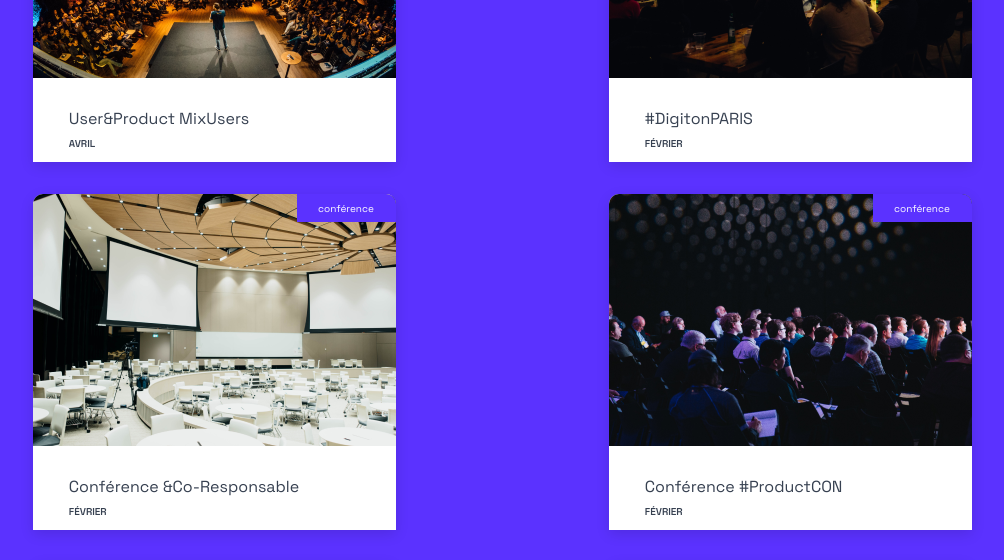
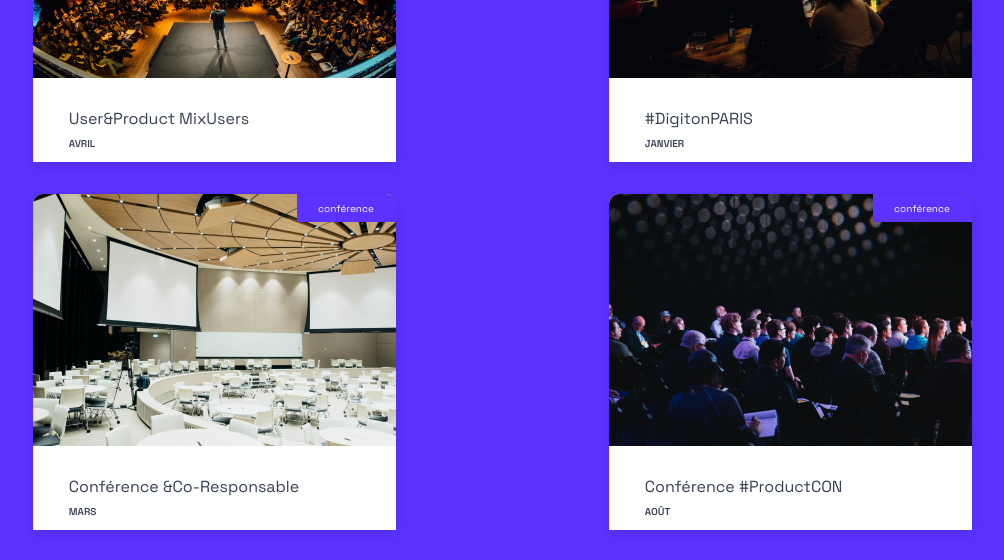
Before and after one commit to Iskandar835/724-events, a React (Create React App) app: page / in a window 1280 px wide. Shown: the part 2180-2740 px from the top of the page, without its empty margins (138-1142 px from the left). Built offline with nearby package versions, Linux system fonts and the light colour scheme.

Commit message:
Traitements en cours des erreurs reperée en test sur les composant Events, EventsCards, FooterCard

```diff
--- a/src/components/EventCard/index.js
+++ b/src/components/EventCard/index.js
@@ -5,7 +5,7 @@ import "./style.scss";
 const EventCard = ({
   imageSrc,
   imageAlt,
-  periode,
+  date = new Date(),
   title,
   label,
   small = false,
@@ -22,7 +22,7 @@ const EventCard = ({
       </div>
       <div className="EventCard__descriptionContainer">
         <div className="EventCard__title">{title}</div>
-        <div className="EventCard__month">{periode}</div>
+        <div className="EventCard__month">{date}</div>
       </div>
     </div>
   );
@@ -30,7 +30,7 @@ const EventCard = ({
 EventCard.propTypes = {
   imageSrc: PropTypes.string,
   imageAlt: PropTypes.string,
-  periode: PropTypes.string,
+  date: PropTypes.string,
   title: PropTypes.string,
   small: PropTypes.bool,
   label: PropTypes.string,
@@ -39,7 +39,7 @@ EventCard.propTypes = {
 EventCard.defaultProps = {
   imageSrc: "/images/image_par_defaut.png",
   imageAlt: "image de l'evenement",
-  periode: "date",
+  date: "Date",
   title: "Nom de l'évenement",
   label: "type d'évenement",
   small: false
--- a/src/components/FooterCard/index.js
+++ b/src/components/FooterCard/index.js
@@ -1,5 +1,6 @@
 import EventCard from "../EventCard";
 import { useData } from "../../contexts/DataContext";
+import { getMonth } from "../../helpers/Date";
 
 
 function FooterCard () {
@@ -14,7 +15,7 @@ function FooterCard () {
         <EventCard
           imageSrc={lastEvent.cover}
           title={lastEvent.title}
-          periode={lastEvent.periode.substring(9)}
+          date={getMonth(new Date(lastEvent.date))}
           label= {lastEvent.type}
           small
         />
--- a/src/containers/Events/index.js
+++ b/src/containers/Events/index.js
@@ -4,6 +4,7 @@ import Select from "../../components/Select";
 import { useData } from "../../contexts/DataContext";
 import Modal from "../Modal";
 import ModalEvent from "../ModalEvent";
+import { getMonth } from "../../helpers/Date";
 
 import "./style.css";
 
@@ -46,7 +47,7 @@ const EventList = () => {
                     onClick={() => setIsOpened(true)}
                     imageSrc={event.cover}
                     title={event.title}
-                    periode={event.periode.substring(9)}
+                    date={getMonth(new Date(event.date))}
                     label={event.type}
                   />
                 )}
```
Also changed, not shown: algo.txt.
